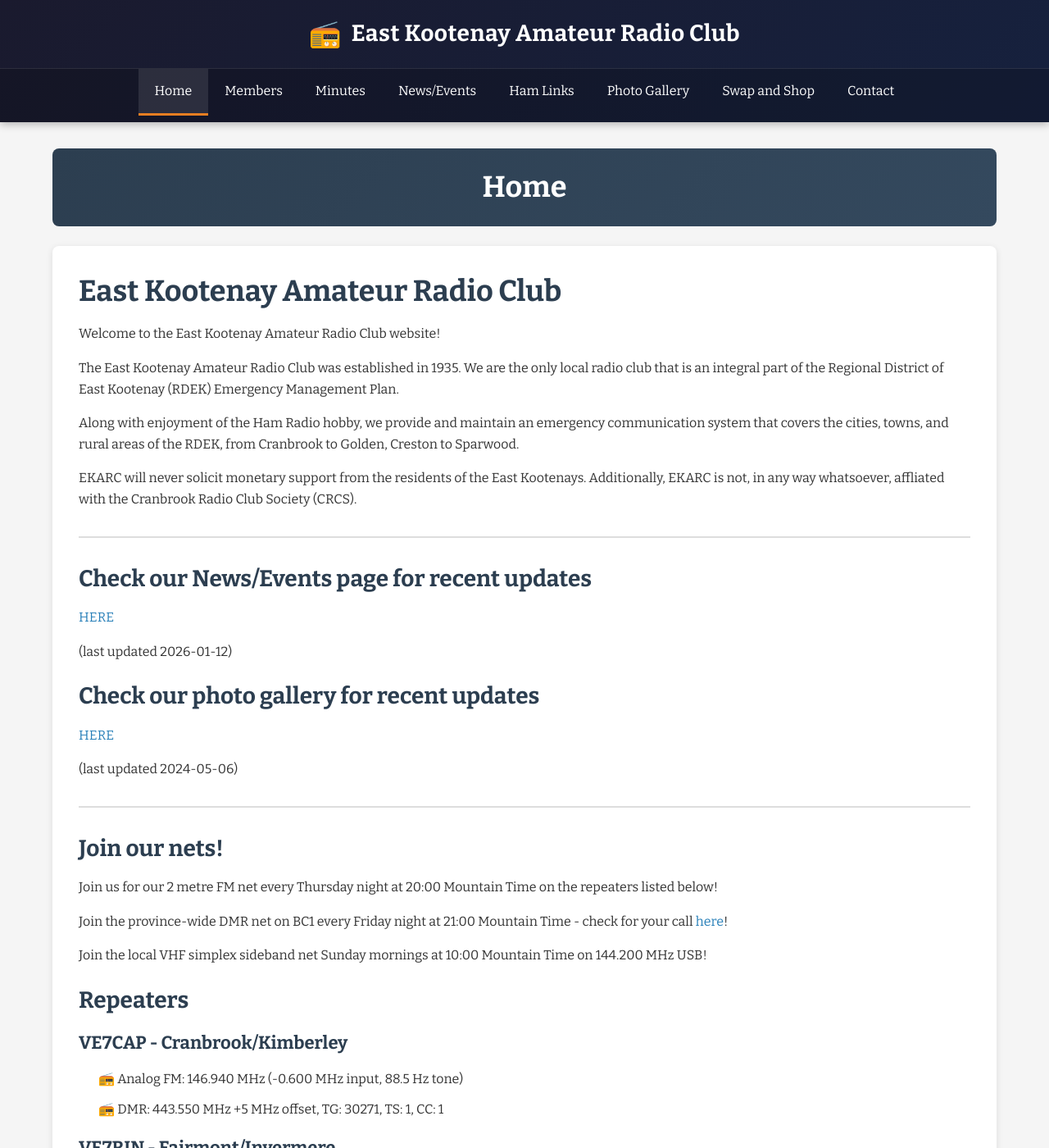
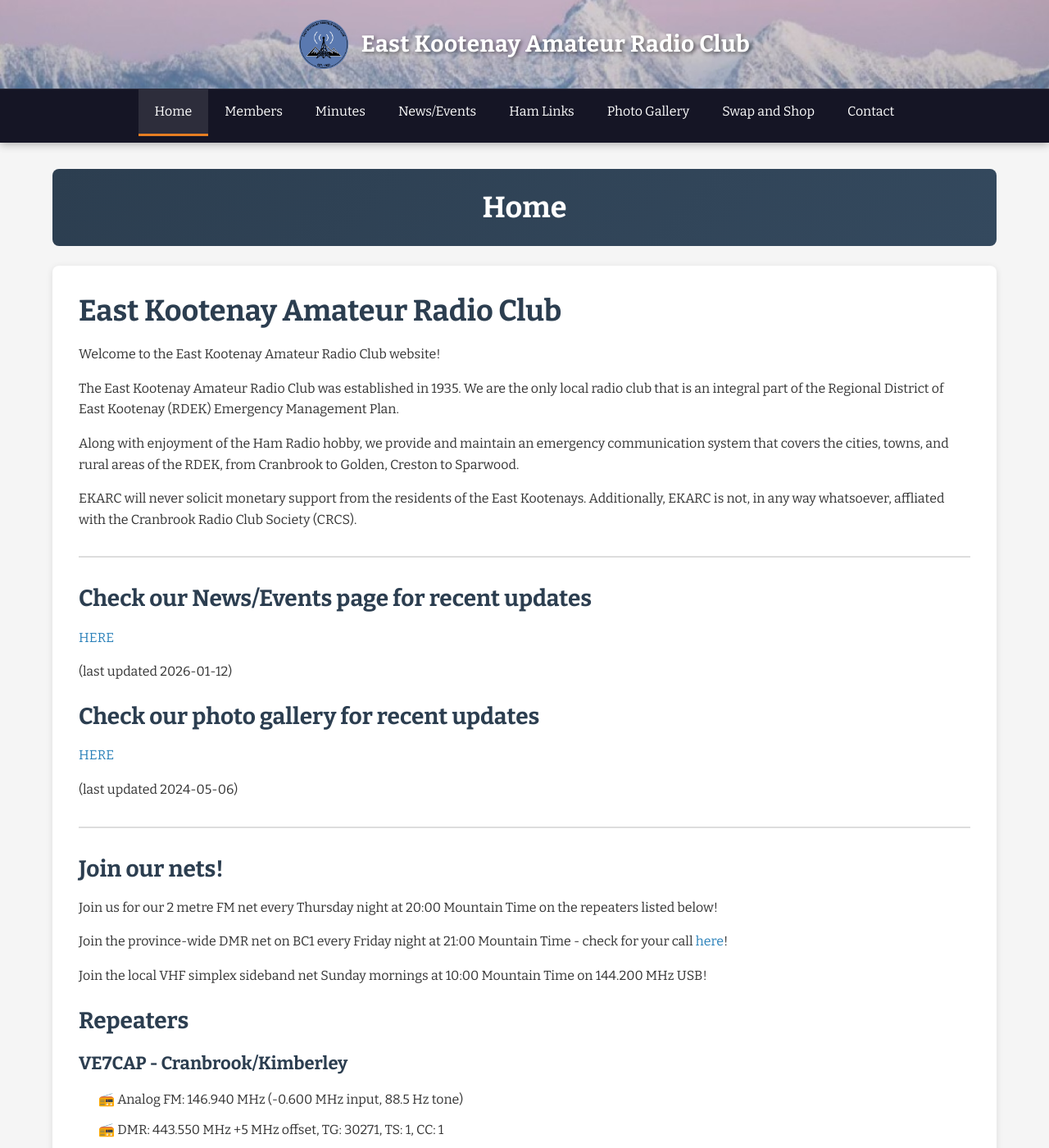
Before and after one commit to VE7TXO/ekarc-dot-ca, a Jekyll site: the page built from index.md, in a window 1280 px wide and 1400 px high. Shown: the whole window at 82% size. Built offline with Jekyll 4.4.1, drawn with Linux system fonts in a browser that asks for light colours.

Commit message:
Add logo and mountain background to header

```diff
--- a/_layouts/default.html
+++ b/_layouts/default.html
@@ -17,9 +17,9 @@
 </head>
 <body>
   <header class="site-header">
-    <div class="header-top">
+    <div class="header-top" style="background-image: url('{{ '/images/header-mountains.jpg' | relative_url }}');">
       <div class="site-logo">
-        <span class="logo-icon">📻</span>
+        <img src="{{ '/images/g3397.png' | relative_url }}" alt="EKARC Logo" class="site-logo-img">
         <span class="site-title">{{ site.title }}</span>
       </div>
     </div>
--- a/assets/css/style.css
+++ b/assets/css/style.css
@@ -27,7 +27,7 @@ body {
 
 /* Header Styles */
 .site-header {
-  background: linear-gradient(135deg, var(--dark-bg) 0%, #16213e 100%);
+  background: var(--dark-bg);
   color: #fff;
   position: sticky;
   top: 0;
@@ -36,15 +36,23 @@ body {
 }
 
 .header-top {
-  padding: 1rem 2rem;
+  padding: 1.5rem 2rem;
   text-align: center;
+  background-size: cover;
+  background-position: center;
+  background-repeat: no-repeat;
 }
 
 .site-logo {
   display: flex;
   align-items: center;
   justify-content: center;
-  gap: 0.75rem;
+  gap: 1rem;
+}
+
+.site-logo-img {
+  height: 60px;
+  width: auto;
 }
 
 .logo-icon {
@@ -55,6 +63,7 @@ body {
   font-size: 1.75rem;
   font-weight: 700;
   letter-spacing: 0.5px;
+  text-shadow: 2px 2px 4px rgba(0,0,0,0.5);
 }
 
 /* Navigation */
@@ -345,6 +354,14 @@ img {
     font-size: 1.25rem;
   }
 
+  .site-logo-img {
+    height: 40px;
+  }
+
+  .header-top {
+    padding: 1rem;
+  }
+
   .content {
     padding: 1rem;
   }
```
Also changed, not shown: images/header-mountains.jpg (added).
